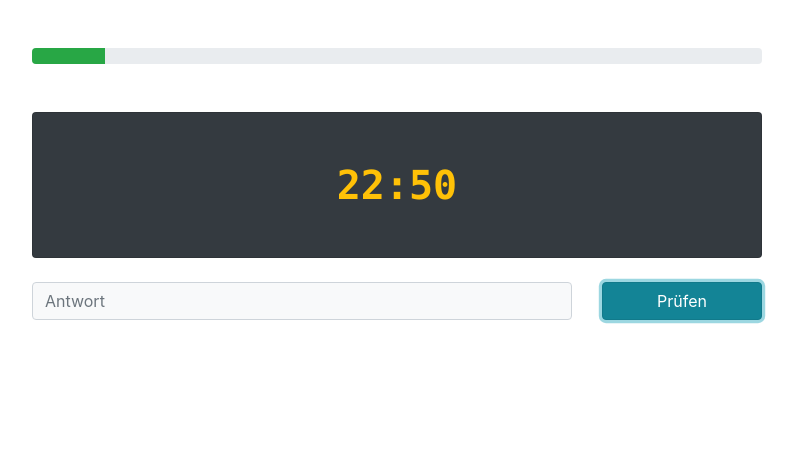
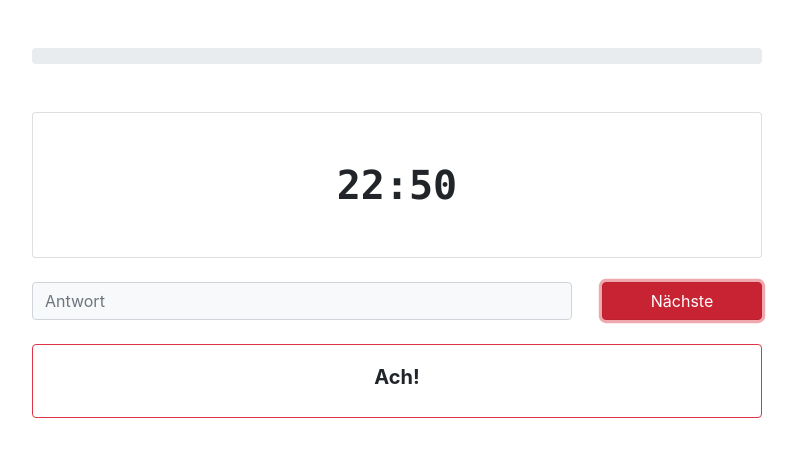
Before and after one commit to ben-dale/zeit, a plain HTML site: page index.html in a window 1280 px wide. Both pictures are taken after a click on the button "Prüfen". Shown: the whole page, without its empty margins (243-1040 px from the left). Drawn offline with nearby package versions, Linux system fonts and the light colour scheme.

Commit message:
up to a point where I can start checking answers

```diff
--- a/index.html
+++ b/index.html
@@ -2,11 +2,9 @@
 <html>
 
 <head>
-    <!-- CSS -->
+    <meta charset="UTF-8">
     <link rel="stylesheet" href="https://cdn.jsdelivr.net/npm/bootstrap@4.5.3/dist/css/bootstrap.min.css"
         integrity="sha384-TX8t27EcRE3e/ihU7zmQxVncDAy5uIKz4rEkgIXeMed4M0jlfIDPvg6uqKI2xXr2" crossorigin="anonymous">
-
-    <!-- jQuery and JS bundle w/ Popper.js -->
     <script src="https://code.jquery.com/jquery-3.5.1.slim.min.js"
         integrity="sha384-DfXdz2htPH0lsSSs5nCTpuj/zy4C+OGpamoFVy38MVBnE+IbbVYUew+OrCXaRkfj"
         crossorigin="anonymous"></script>
@@ -21,16 +19,16 @@
         <div class="row mt-5">
             <div class="col-sm-12 col-md-8 offset-md-2">
                 <div class="progress">
-                    <div id="progress" class="progress-bar bg-success" role="progressbar" style="width: 0%" aria-valuenow="0"
-                        aria-valuemin="0" aria-valuemax="100"></div>
+                    <div id="progress" class="progress-bar bg-info" role="progressbar" style="width: 0%"
+                        aria-valuenow="0" aria-valuemin="0" aria-valuemax="100"></div>
                 </div>
             </div>
         </div>
         <div class="row mt-5">
             <div class="col-sm-12 col-md-8 offset-md-2">
-                <div class="card bg-dark">
+                <div class="card">
                     <div class="card-body py-5 text-center">
-                        <h1 id="time" class="card-text text-monospace font-weight-bold text-warning">10:35</h1>
+                        <h1 id="time" class="card-text text-monospace font-weight-bold"></h1>
                     </div>
                 </div>
             </div>
@@ -38,13 +36,26 @@
 
         <div class="row mt-4">
             <div class="offset-md-2 col-md-6">
-                <input id="answer" type="text" class="form-control bg-light" placeholder="Antwort" aria-label="Antwort">
+                <input id="input" type="text" class="form-control bg-light" placeholder="Antwort" aria-label="Antwort">
             </div>
             <div class="col-md-2">
-                <button id="check" class="btn btn-info btn-block">Pr&uumlfen</button>
+                <button id="check" class="btn btn-info btn-block">Prüfen</button>
             </div>
         </div>
+
+        <div id="failMessage" class="row mt-4 d-none">
+            <div class="col-sm-12 col-md-8 offset-md-2">
+                <div class="card border-danger">
+                    <div class="card-body text-center">
+                        <h5 class="card-text font-weight-bold">Ach!</h5>
+                        <p id="failMessageText" class="card-text"></p>
+                    </div>
+                </div>
+            </div>
+        </div>
+
     </div>
+
 
 </body>
 
--- a/index.js
+++ b/index.js
@@ -1,33 +1,77 @@
 var progress;
+var inSuccessView;
+var inFailView;
+var time;
+var input;
+var correctAnswer;
 
 $(document).ready(function () {
   progress = 0;
+  inFailView = false;
+  inSuccessView = false;
+  time = randomTimeString();
+  correctAnswer = correctAnswerFrom(time);
+
   $('#check').click(checkAnswer);
+  $('#input').on('keyup', function (e) {
+    if (e.key === 'Enter' || e.keyCode === 13) {
+      checkAnswer();
+    }
+  });
+
+  $('#input').focus();
+
+  updateScreen();
 });
+
+function updateScreen() {
+  $('#time').text(time);
+  $('#progress').prop('aria-valuenow', progress).prop('style', 'width: ' + progress + '%');
+
+  $('#input').val(input);
+
+  if (inSuccessView) {
+    $('#check').removeClass('btn-info').addClass('btn-success').text('Nächste');
+  } else if (inFailView) {
+    $('#failMessage').removeClass('d-none');
+    $('#check').removeClass('btn-info').addClass('btn-danger').text('Nächste');
+  } else {
+    $('#failMessage').addClass('d-none');
+    $('#input').focus();
+    $('#check').removeClass('btn-success').removeClass('btn-danger').addClass('btn-info').text('Prüfen');
+  }
+}
 
 
 function checkAnswer() {
 
-  var answer = $('#answer').val().trim();
-  $('#answer').val('');
+  if (inSuccessView || inFailView) {
+    // move onto next question
+    time = randomTimeString();
+    inSuccessView = false;
+    inFailView = false;
+    input = '';
+  } else {
+    // check answer
+    input = $('#input').val().trim();
+    if (correctAnswer === input) {
+      inSuccessView = true;
+      progress = progress + 10;
+    } else {
+      inFailView = true;
+    }
+  }
 
-
-  // TODO what happens when get to 100
-  progress = progress + 10;
-  setProgressBarTo(progress);
-
-  var newQuestion = randomTimeString();
-  $('#time').text(newQuestion);
+  updateScreen();
 }
 
-function setProgressBarTo(percentage) {
-  $('#progress').attr('aria-valuenow', percentage).attr('style', 'width: ' + percentage + '%')
+function correctAnswerFrom(time) {
+  return "test";
 }
 
 function randomNumberBetween(min, max) {
   return Math.floor(Math.random() * (max - min + 1) + min);
 }
-
 
 function randomTimeString() {
   var hour = randomNumberBetween(0, 23);
```
